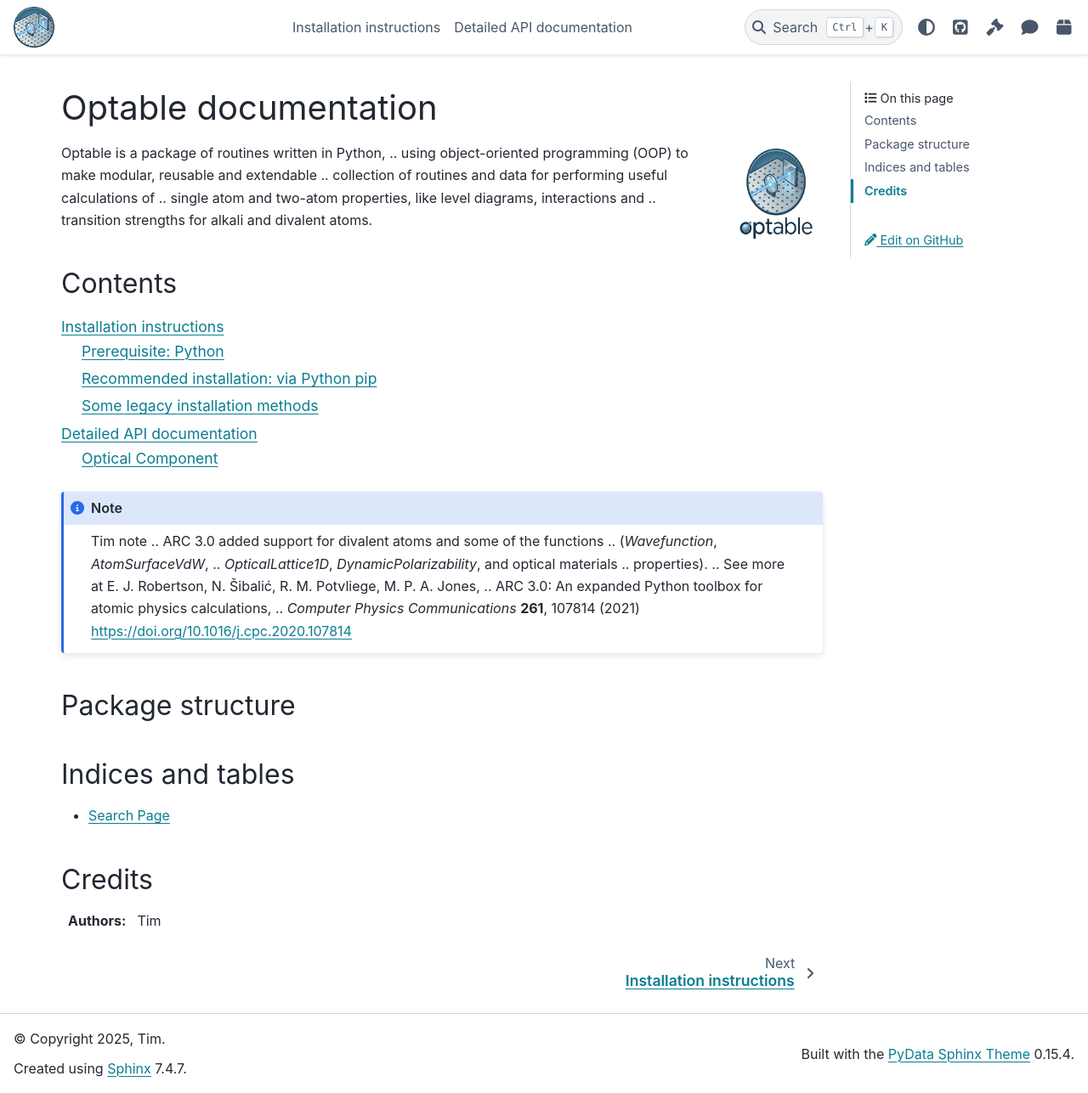
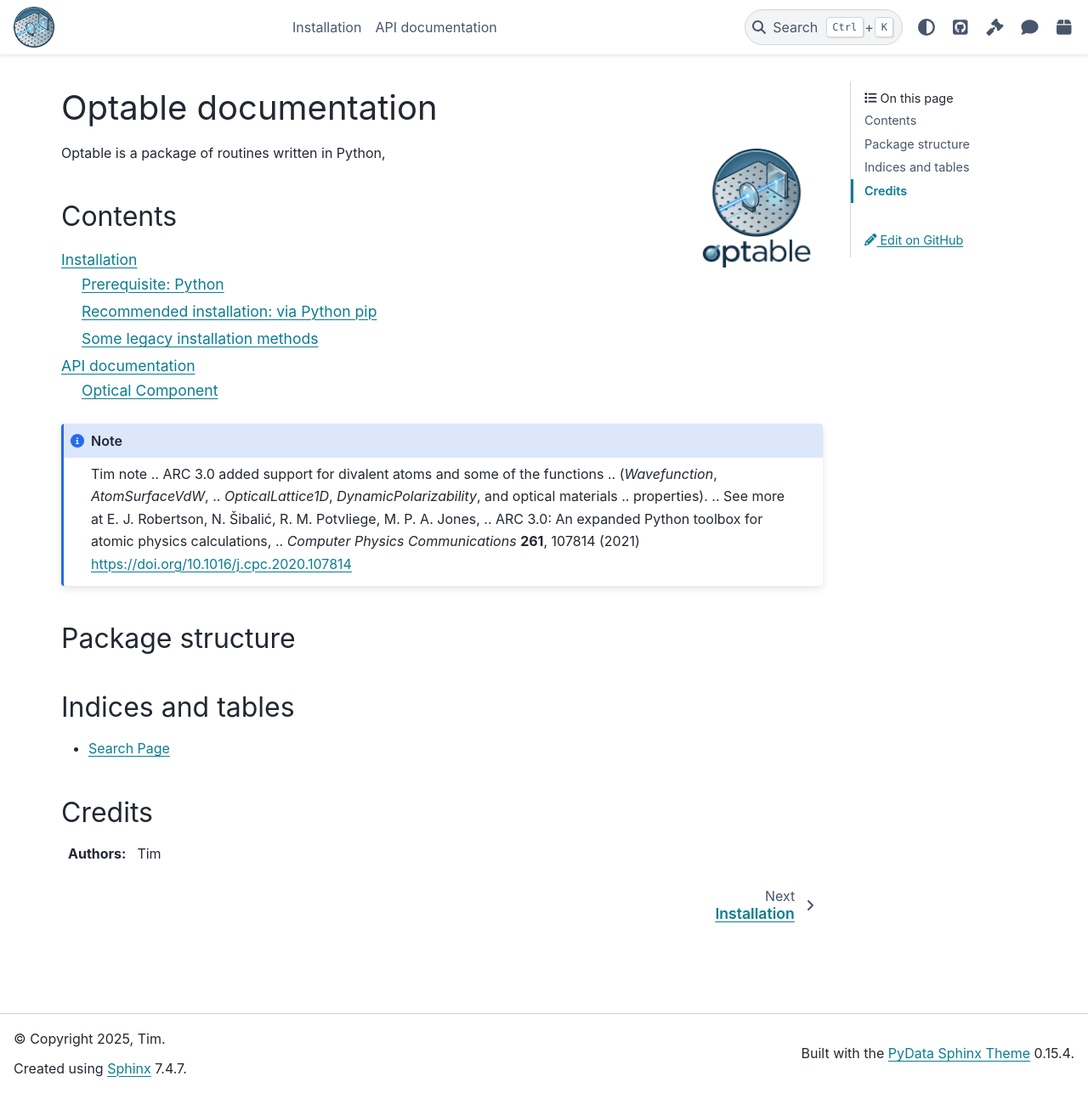
Before and after one commit to tim4431/optable, a Sphinx documentation site: the page built from docs/index.rst, in a window 1280 px wide and 1287 px high. Shown: the whole window at 85% size. Built offline with Sphinx 7.4.7 and the PyData theme 0.15.4, drawn with Linux system fonts in a browser that asks for light colours.

Commit message:
updating docs test

```diff
--- a/docs/detailed_doc.rst
+++ b/docs/detailed_doc.rst
@@ -1,4 +1,4 @@
-Detailed API documentation
+API documentation
 ==========================
 
 
--- a/docs/index.rst
+++ b/docs/index.rst
@@ -8,13 +8,14 @@
 *****************
 
 .. figure:: ./assets/logo.png
-    :width: 94px
+    :width: 140px
     :align: right
-    :height: 106px
+    :height: 140px
     :alt: Optable logo
     :figclass: align-right
 
 Optable is a package of routines written in Python,
+
 .. using object-oriented programming (OOP) to make modular, reusable and extendable
 .. collection of routines and data for performing useful calculations of
 .. single atom and two-atom properties, like level diagrams, interactions and
--- a/docs/installation.rst
+++ b/docs/installation.rst
@@ -1,5 +1,5 @@
 #########################
-Installation instructions
+Installation
 #########################
 
 ********************
```
Also changed, not shown: docs/assets/atom_calculator2.png (deleted), docs/assets/atom_orientation.png (deleted).
